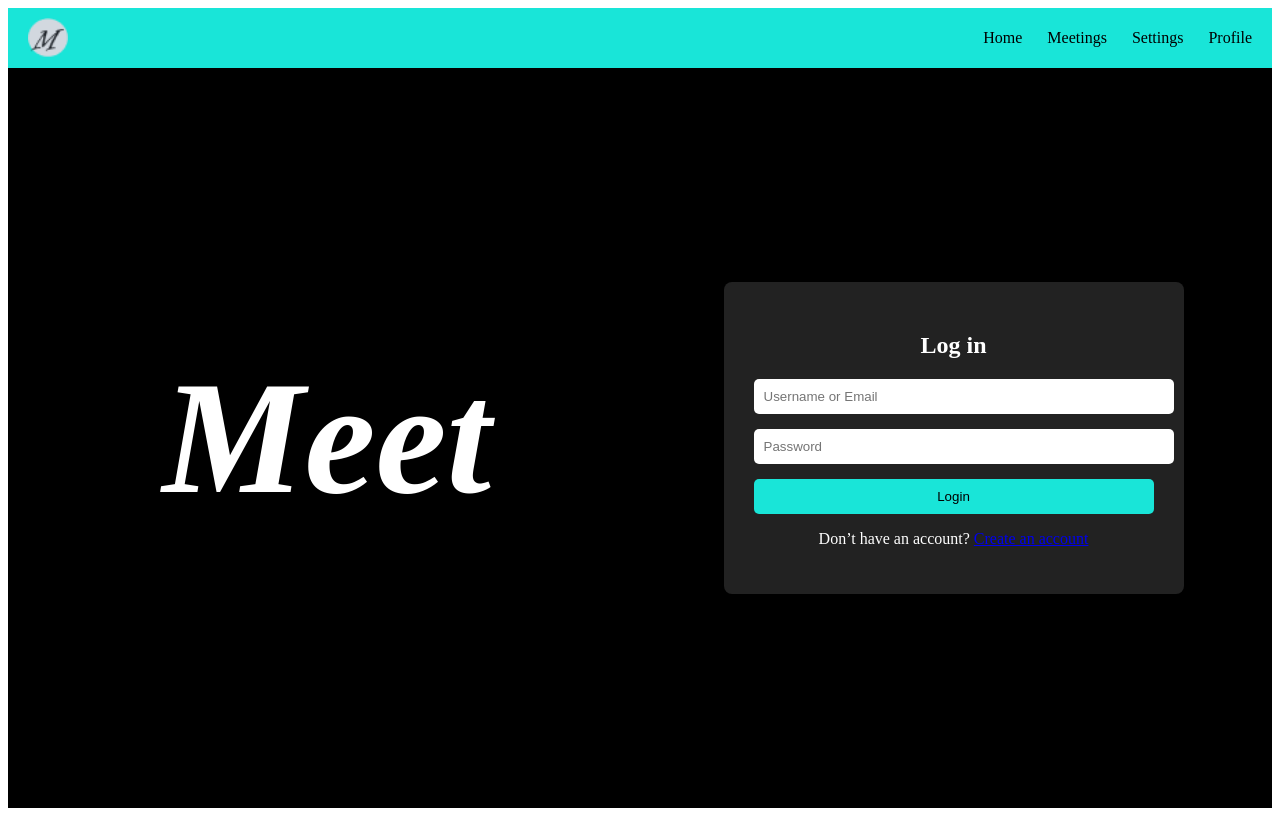
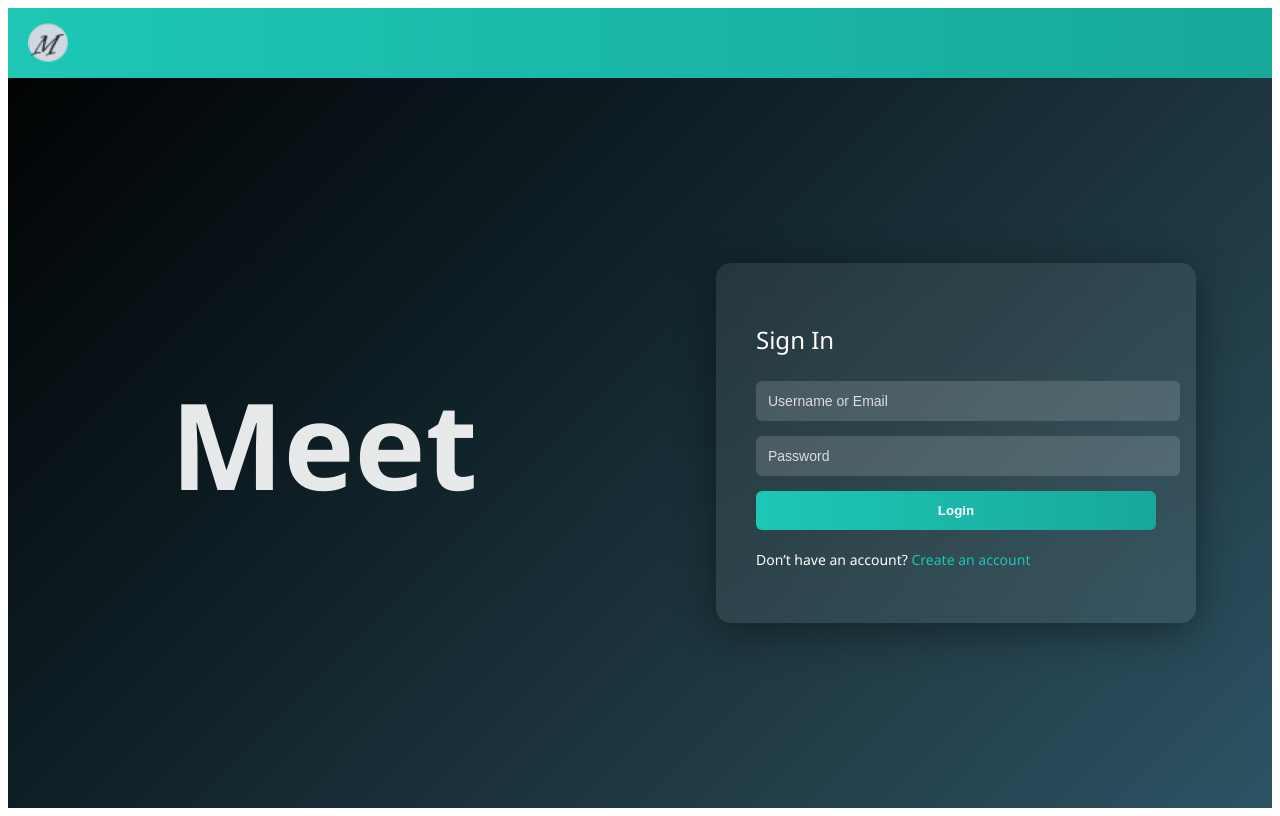
Before and after one commit to DiyaBetcy/ai-multilingual-meet-platform, a React (Vite) app in the folder frontend/vite-project/: page /login in a window 1280 px wide. Built offline with nearby package versions, Linux system fonts and the light colour scheme.

Commit message:
Updated login page UI and main configuration

```diff
--- a/frontend/vite-project/src/main.jsx
+++ b/frontend/vite-project/src/main.jsx
@@ -13,20 +13,109 @@ import Meetings from "./pages/platform/meetings";
 import Profile from "./pages/platform/profile";
 import Settings from "./pages/platform/settings";
 
+import { Navigate } from "react-router-dom";
+
+function ProtectedRoute({ children }) {
+  const token = localStorage.getItem("token");
+
+  if (!token) {
+    return <Navigate to="/login" replace />;
+  }
+
+  return children;
+}
 
 ReactDOM.createRoot(document.getElementById("root")).render(
   <BrowserRouter>
   <Routes>
-    <Route path="/" element={<Signup />} />
-    <Route path="/login" element={<Login />} />
-    <Route path="/dashboard" element={<Dashboard />} />
-    <Route path="/preview/:mode" element={<JoinPreview />} />
-    <Route path="/meeting/:roomId" element={<MeetDash />} />
-    <Route path="/start" element={<Start />} />
-    <Route path="/qa" element={<QAPanel />} />
-    <Route path="/meetings" element={<Meetings />} />
-    <Route path="/profile" element={<Profile />} />
-    <Route path="/settings" element={<Settings />} />
-  </Routes>
+
+  {/* Default route */}
+  <Route
+    path="/"
+    element={
+      localStorage.getItem("token")
+        ? <Navigate to="/dashboard" replace />
+        : <Navigate to="/login" replace />
+    }
+  />
+
+  {/* Auth routes */}
+  <Route path="/login" element={<Login />} />
+  <Route path="/signup" element={<Signup />} />
+
+  {/* Protected routes */}
+  <Route
+    path="/dashboard"
+    element={
+      <ProtectedRoute>
+        <Dashboard />
+      </ProtectedRoute>
+    }
+  />
+
+  <Route
+    path="/preview/:mode"
+    element={
+      <ProtectedRoute>
+        <JoinPreview />
+      </ProtectedRoute>
+    }
+  />
+
+  <Route
+    path="/meeting/:roomId"
+    element={
+      <ProtectedRoute>
+        <MeetDash />
+      </ProtectedRoute>
+    }
+  />
+
+  <Route
+    path="/start"
+    element={
+      <ProtectedRoute>
+        <Start />
+      </ProtectedRoute>
+    }
+  />
+
+  <Route
+    path="/qa"
+    element={
+      <ProtectedRoute>
+        <QAPanel />
+      </ProtectedRoute>
+    }
+  />
+
+  <Route
+    path="/meetings"
+    element={
+      <ProtectedRoute>
+        <Meetings />
+      </ProtectedRoute>
+    }
+  />
+
+  <Route
+    path="/profile"
+    element={
+      <ProtectedRoute>
+        <Profile />
+      </ProtectedRoute>
+    }
+  />
+
+  <Route
+    path="/settings"
+    element={
+      <ProtectedRoute>
+        <Settings />
+      </ProtectedRoute>
+    }
+  />
+
+</Routes>
 </BrowserRouter>
 );
--- a/frontend/vite-project/src/pages/login.css
+++ b/frontend/vite-project/src/pages/login.css
@@ -1,104 +1,121 @@
-.signup-container {
+/* Full page background */
+.auth-page {
+  height: 100vh;
   display: flex;
   flex-direction: column;
-  height: 100vh;
+  background: linear-gradient(
+    135deg,
+    #000000 0%,
+    #0f2027 40%,
+    #203a43 70%,
+    #2c5364 100%
+  );
+  font-family: "Segoe UI", sans-serif;
 }
 
-.top-bar {
-  background-color: #19E5D8;
-  padding: 10px 20px;
+/* Top gradient navbar */
+.auth-navbar {
+  height: 70px;
+  background: linear-gradient(90deg, #1ec7b6, #17a89b);
   display: flex;
   align-items: center;
-  justify-content: space-between; /* ⭐ THIS PUSHES MENU TO RIGHT */
+  padding-left: 20px;
 }
 
-
-.logo-image {
+.auth-navbar img {
   height: 40px;
 }
 
-/* Layout Split */
-.main-content {
+/* Main content */
+.auth-content {
+  flex: 1;
   display: flex;
-  flex: 1;
 }
 
-/* LEFT PANEL (MEET TEXT CENTERING) */
-.left-panel {
+/* Left side */
+.auth-left {
   flex: 1;
-  background-color: black;
   display: flex;
+  align-items: center;
   justify-content: center;
-  align-items: center;
 }
 
-/* ⭐ THIS CONTROLS MEET SIZE */
-.brand-text {
-  font-size: 10rem;
-  font-style: italic;
+.auth-left h1 {
+  font-size: 120px;
   color: white;
-  font-weight: bold;
+  font-weight: 600;
+  opacity: 0.9;
 }
 
-/* RIGHT PANEL */
-.right-panel {
+/* Right side */
+.auth-right {
   flex: 1;
-  background-color: black;
   display: flex;
+  align-items: center;
   justify-content: center;
-  align-items: center;
 }
 
-/* ⭐ THIS CONTROLS PANEL SIZE */
-.form-wrapper {
-  background-color: #222;
-  padding: 30px;
-  border-radius: 8px;
-  width: 80%;
-  max-width: 400px;
-  text-align: center;
+/* Glass card */
+.auth-card {
+  width: 400px;
+  padding: 40px;
+  border-radius: 15px;
+  backdrop-filter: blur(15px);
+  background: rgba(255, 255, 255, 0.08);
+  box-shadow: 0 8px 40px rgba(0, 0, 0, 0.4);
+  color: white;
 }
 
-.form-wrapper h2 {
-  color: white;
-  margin-bottom: 20px;
-}
-
-.form-wrapper input {
-  width: 100%;
-  padding: 10px;
-  margin-bottom: 15px;
-  border-radius: 5px;
-  border: none;
-}
-
-.submit {
-  width: 100%;
-  padding: 10px;
-  background-color: #19E5D8;
-  border: none;
-  border-radius: 5px;
-  cursor: pointer;
-}
-
-.submit:hover {
-  background-color: #14bfb5;
-}
-
-p {
-  color: white;
-}
-.nav-menu {
-  display: flex;
-  gap: 25px;
-}
-
-.nav-menu a {
-  text-decoration: none;
-  color: black;
+.auth-card h2 {
+  margin-bottom: 25px;
   font-weight: 500;
 }
 
-.nav-menu a:hover {
-  text-decoration: underline;
+/* Inputs */
+.auth-card input {
+  width: 100%;
+  padding: 12px;
+  margin-bottom: 15px;
+  border-radius: 6px;
+  border: none;
+  background: rgba(255, 255, 255, 0.15);
+  color: white;
+  font-size: 14px;
 }
+
+.auth-card input::placeholder {
+  color: #ddd;
+}
+
+.auth-card input:focus {
+  outline: 2px solid #1ec7b6;
+}
+
+/* Button */
+.auth-card button {
+  width: 100%;
+  padding: 12px;
+  border-radius: 6px;
+  border: none;
+  background: linear-gradient(90deg, #1ec7b6, #17a89b);
+  color: white;
+  font-weight: 600;
+  cursor: pointer;
+  transition: 0.3s ease;
+}
+
+.auth-card button:hover {
+  opacity: 0.9;
+}
+
+/* Signup link */
+.auth-card p {
+  margin-top: 20px;
+  font-size: 14px;
+}
+
+.auth-card span {
+  color: #1ec7b6;
+  cursor: pointer;
+  font-weight: 500;
+}
--- a/frontend/vite-project/src/pages/login.jsx
+++ b/frontend/vite-project/src/pages/login.jsx
@@ -1,47 +1,50 @@
 import "./login.css";
+import { useNavigate } from "react-router-dom";
 
 export default function Login() {
+  const navigate = useNavigate();
+
+  const handleLogin = (e) => {
+    e.preventDefault();
+
+    // Temporary login logic
+    localStorage.setItem("token", "demoUser");
+    navigate("/dashboard");
+  };
+
   return (
-    <div className="signup-container">
+  <div className="auth-page">
 
-      {/* Top Bar */}
-      <div className="top-bar">
-  <img src="/src/assets/logo.png" alt="Logo" className="logo-image" />
-
-  <div className="nav-menu">
-    <a href="/">Home</a>
-    <a href="/meetings">Meetings</a>
-    <a href="/settings">Settings</a>
-    <a href="/profile">Profile</a>
-  </div>
+    {/* Top Navbar */}
+    <div className="auth-navbar">
+      <img src="/src/assets/logo.png" alt="Logo" />
     </div>
 
+    <div className="auth-content">
 
-      {/* Main Content */}
-      <div className="main-content">
-
-        {/* LEFT SIDE (MEET TEXT) */}
-        <div className="left-panel">
-          <h1 className="brand-text">Meet</h1>
+      {/* Left Side */}
+      <div className="auth-left">
+        <h1>Meet</h1>
       </div>
 
-        {/* RIGHT SIDE (LOGIN CARD) */}
-        <div className="right-panel">
-          <div className="form-wrapper">
+      {/* Right Side Login Card */}
+      <div className="auth-right">
+        <div className="auth-card">
 
-            <h2>Log in</h2>
+          <h2>Sign In</h2>
 
-            <form>
-              <input type="text" placeholder="Username or Email" />
-              <input type="password" placeholder="Password" />
+          <form onSubmit={handleLogin}>
+            <input type="text" placeholder="Username or Email" required />
+            <input type="password" placeholder="Password" required />
 
-              <button className="submit" type="submit">
-                Login
-              </button>
+            <button type="submit">Login</button>
           </form>
 
-            <p className="already-account">
-              Don’t have an account? <a href="#">Create an account</a>
+          <p>
+            Don’t have an account?{" "}
+            <span onClick={() => navigate("/signup")}>
+              Create an account
+            </span>
           </p>
 
         </div>
```
Lines whose indentation alone changed are shown as unchanged.
